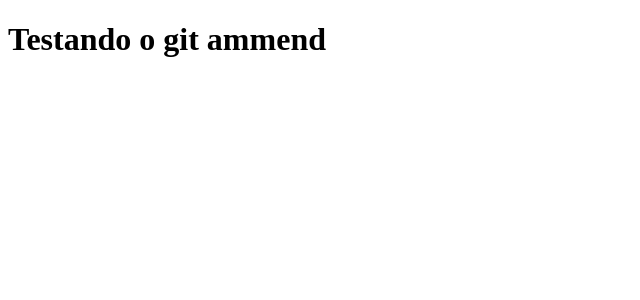
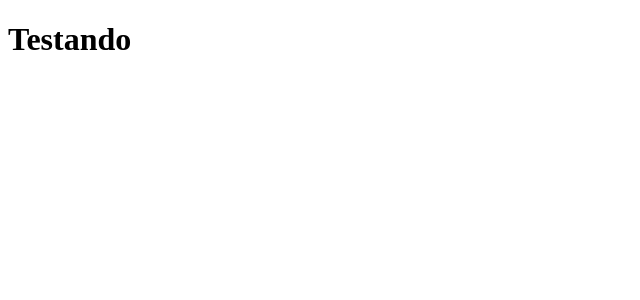
Before and after one commit to AllanLandin/Clone-tabnews-curso.dev, a Next.js app: page / in a window 1280 px wide. Shown: the top 300 px of the page, without its empty margins (0-640 px from the left). Built offline with nearby package versions, Linux system fonts and the light colour scheme.

Commit message:
Alterando mais uma vez o título

```diff
--- a/pages/index.js
+++ b/pages/index.js
@@ -1,5 +1,5 @@
 function Home(){
-    return <h1>Testando o git ammend</h1>
+    return <h1>Testando</h1>
 }
 
 export default Home;
```
